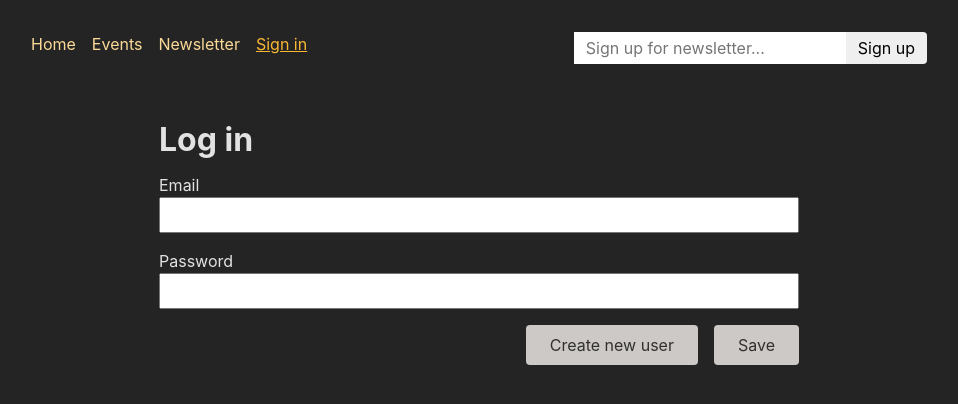
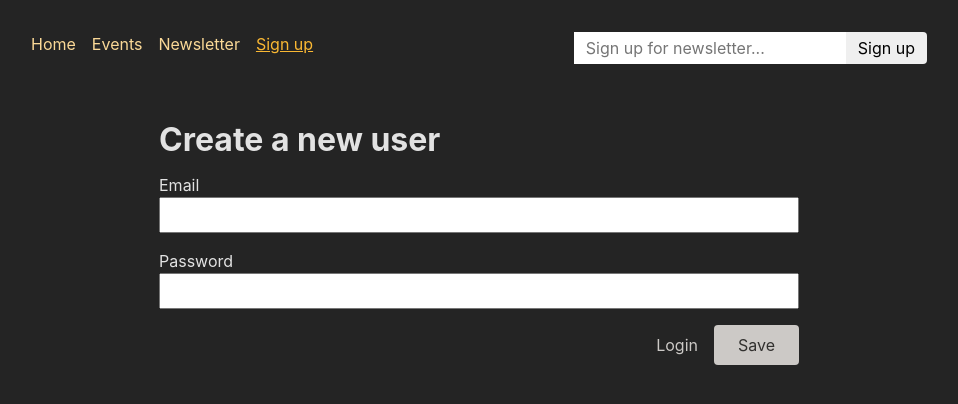
Before and after one commit to YuliiaNovak/Events-App, a React (Create React App) app in the folder frontend/: page /auth in a window 1280 px wide. Shown: the top 404 px of the page, without its empty margins (161-1119 px from the left). Built offline with nearby package versions, Linux system fonts and the light colour scheme.

Commit message:
implement query parameters for signup and login

```diff
--- a/frontend/src/components/AuthForm.js
+++ b/frontend/src/components/AuthForm.js
@@ -1,19 +1,15 @@
-import { useState } from 'react';
-import { Form } from 'react-router-dom';
+import { Form, Link, useSearchParams } from "react-router-dom";
 
-import classes from './AuthForm.module.css';
+import classes from "./AuthForm.module.css";
 
 function AuthForm() {
-  const [isLogin, setIsLogin] = useState(true);
-
-  function switchAuthHandler() {
-    setIsLogin((isCurrentlyLogin) => !isCurrentlyLogin);
-  }
+   const [SearchParams] = useSearchParams();
+   const isLogin = SearchParams.get("mode") === "login";
 
    return (
       <>
          <Form method="post" className={classes.form}>
-        <h1>{isLogin ? 'Log in' : 'Create a new user'}</h1>
+            <h1>{isLogin ? "Log in" : "Create a new user"}</h1>
             <p>
                <label htmlFor="email">Email</label>
                <input id="email" type="email" name="email" required />
@@ -23,9 +19,9 @@ function AuthForm() {
                <input id="password" type="password" name="password" required />
             </p>
             <div className={classes.actions}>
-          <button onClick={switchAuthHandler} type="button">
-            {isLogin ? 'Create new user' : 'Login'}
-          </button>
+               <Link to={`?mode=${isLogin ? "signup" : "login"}`}>
+                  {isLogin ? "Create new user" : "Login"}
+               </Link>
                <button>Save</button>
             </div>
          </Form>
--- a/frontend/src/components/MainNavigation.js
+++ b/frontend/src/components/MainNavigation.js
@@ -41,12 +41,12 @@ function MainNavigation() {
                </li>
                <li>
                   <NavLink
-                     to="auth"
+                     to="auth?mode=login"
                      className={({ isActive }) =>
                         isActive ? classes.active : undefined
                      }
                   >
-                     Sign in
+                     Sign up
                   </NavLink>
                </li>
             </ul>
```
Lines whose indentation alone changed are shown as unchanged.
